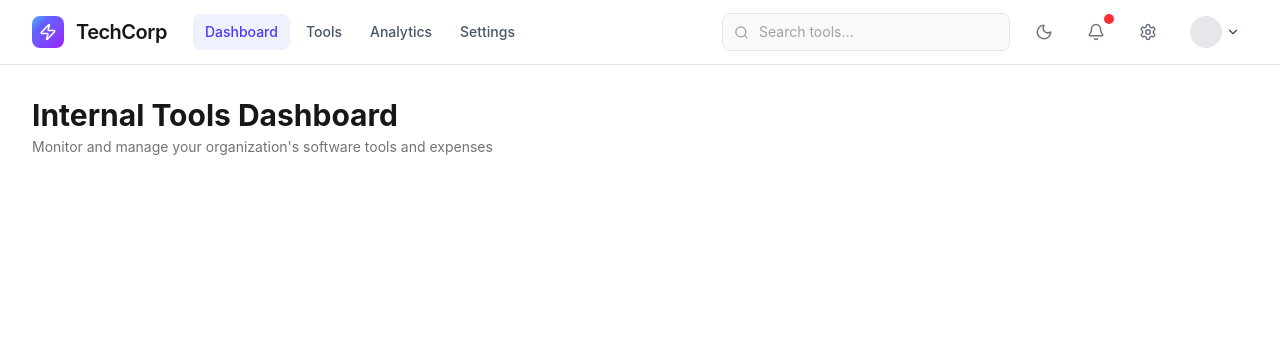
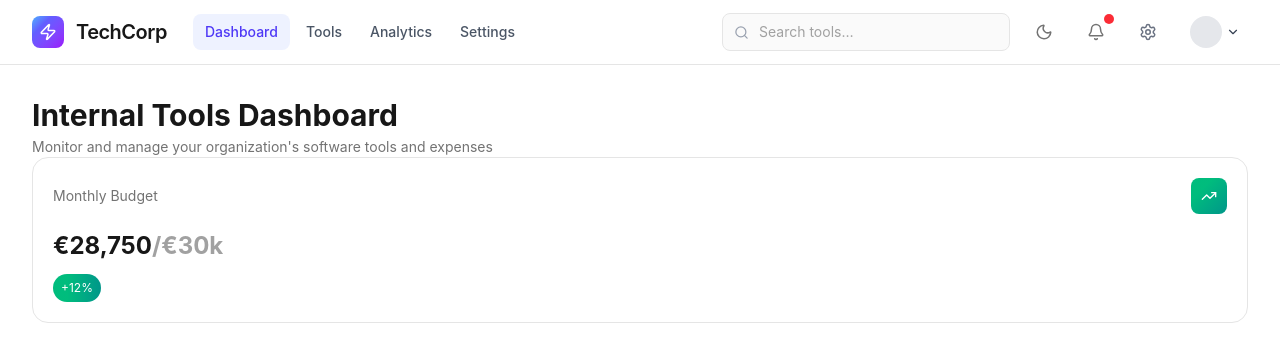
Before and after one commit to peter-francois/internal-tools-management-dashboard, a React (Vite) app: page / in a window 1280 px wide. Shown: the top 362 px of the page. Built offline with nearby package versions, Linux system fonts and the light colour scheme.

Commit message:
feat: create StatCard

```diff
--- a/src/components/header/ZapLogo.tsx
+++ b/src/components/header/ZapLogo.tsx
@@ -1,10 +1,14 @@
 import { Zap } from "lucide-react";
-import { iconGradient } from "../../utils/gradients";
+import { gradient } from "../../utils/gradients";
 
 const ZapLogo = () => {
   return (
     <div
-      className={`flex h-8 w-8 items-center justify-around rounded-lg ${iconGradient("from-blue-400","via-indigo-500","to-purple-600")} `}
+      className={`flex h-8 w-8 items-center justify-around rounded-lg ${gradient(
+        "from-blue-400",
+        "via-indigo-500",
+        "to-purple-600",
+      )} `}
       aria-hidden="true"
     >
       <Zap size={18} className="text-white " strokeWidth={2} />
--- /dev/null
+++ b/src/components/ui/StatCard.tsx
@@ -0,0 +1,46 @@
+import type { StatCardProps } from "../../types/statCard";
+import { gradient } from "../../utils/gradients";
+
+export default function StatCard({
+  label,
+  icon,
+  value,
+  valueSecondary,
+  trend,
+  trendVariant,
+  fromColor,
+  viaColor,
+  toColor,
+}: StatCardProps) {
+  const iconBg = gradient(fromColor, viaColor, toColor);
+  const trendNegativeBg = "bg-rose-600 text-white dark:bg-red-900/30 dark:text-red-400";
+  const trendClass =
+    trendVariant === "positive" ? gradient(fromColor, viaColor, toColor, "r") : trendNegativeBg;
+  return (
+    <article className="rounded-2xl border border-neutral-200 bg-white p-5 dark:border-neutral-800 dark:bg-neutral-950">
+      <div className="flex items-center justify-between mb-4">
+        <p>{label}</p>
+        <span
+          className={`flex h-9 w-9 items-center justify-center rounded-lg text-white ${iconBg}`}
+        >
+          {icon}
+        </span>
+      </div>
+
+      <div className="mb-3">
+        <span className="text-2xl font-bold text-neutral-900 dark:text-white">{value}</span>
+        {valueSecondary && (
+          <span className="text-2xl font-bold text-neutral-400 dark:text-neutral-500">
+            {valueSecondary}
+          </span>
+        )}
+      </div>
+
+      <span
+        className={`inline-flex items-center rounded-full px-2 py-1.5 text-xs text-white ${trendClass}`}
+      >
+        {trend}
+      </span>
+    </article>
+  );
+}
--- a/src/pages/Dashboard.tsx
+++ b/src/pages/Dashboard.tsx
@@ -1,3 +1,5 @@
+import { TrendingUp } from "lucide-react";
+import StatCard from "../components/ui/StatCard";
 import { NAV_ITEMS } from "../types/contants/navigation";
 
 const Dashboard = () => {
@@ -5,6 +7,17 @@ const Dashboard = () => {
     <>
       <h1>{NAV_ITEMS.dashboard.title}</h1>
       <p>{NAV_ITEMS.dashboard.description}</p>
+      <StatCard
+        label="Monthly Budget"
+        icon={<TrendingUp size={16} />}
+        value="€28,750"
+        valueSecondary="/€30k"
+        trend="+12%"
+        trendVariant="positive"
+        fromColor="from-emerald-500"
+        viaColor="via-emerald-500"
+        toColor="to-teal-600"
+      />
     </>
   );
 };
--- /dev/null
+++ b/src/types/statCard.ts
@@ -0,0 +1,13 @@
+export type TrendVariant = "positive" | "negative";
+
+export interface StatCardProps {
+  label: string;
+  icon: React.ReactNode;
+  value: string;
+  valueSecondary?: string;
+  trend: string;
+  trendVariant: TrendVariant;
+  fromColor: string;
+  viaColor: string;
+  toColor: string;
+}
--- a/src/utils/gradients.ts
+++ b/src/utils/gradients.ts
@@ -1,3 +1,15 @@
-export function iconGradient(from: string, via: string, to: string) {
-  return `bg-linear-to-br ${from} from-5% ${via} via-30% ${to}`;
+export type GradientDirection = "br" | "r";
+
+const directionMap: Record<GradientDirection, string> = {
+  br: "bg-linear-to-br",
+  r: "bg-linear-to-r",
+};
+
+export function gradient(
+  from: string,
+  via: string,
+  to: string,
+  direction: GradientDirection = "br",
+) {
+  return `${directionMap[direction]} ${from} from-5% ${via} via-30% ${to}`;
 }
```
